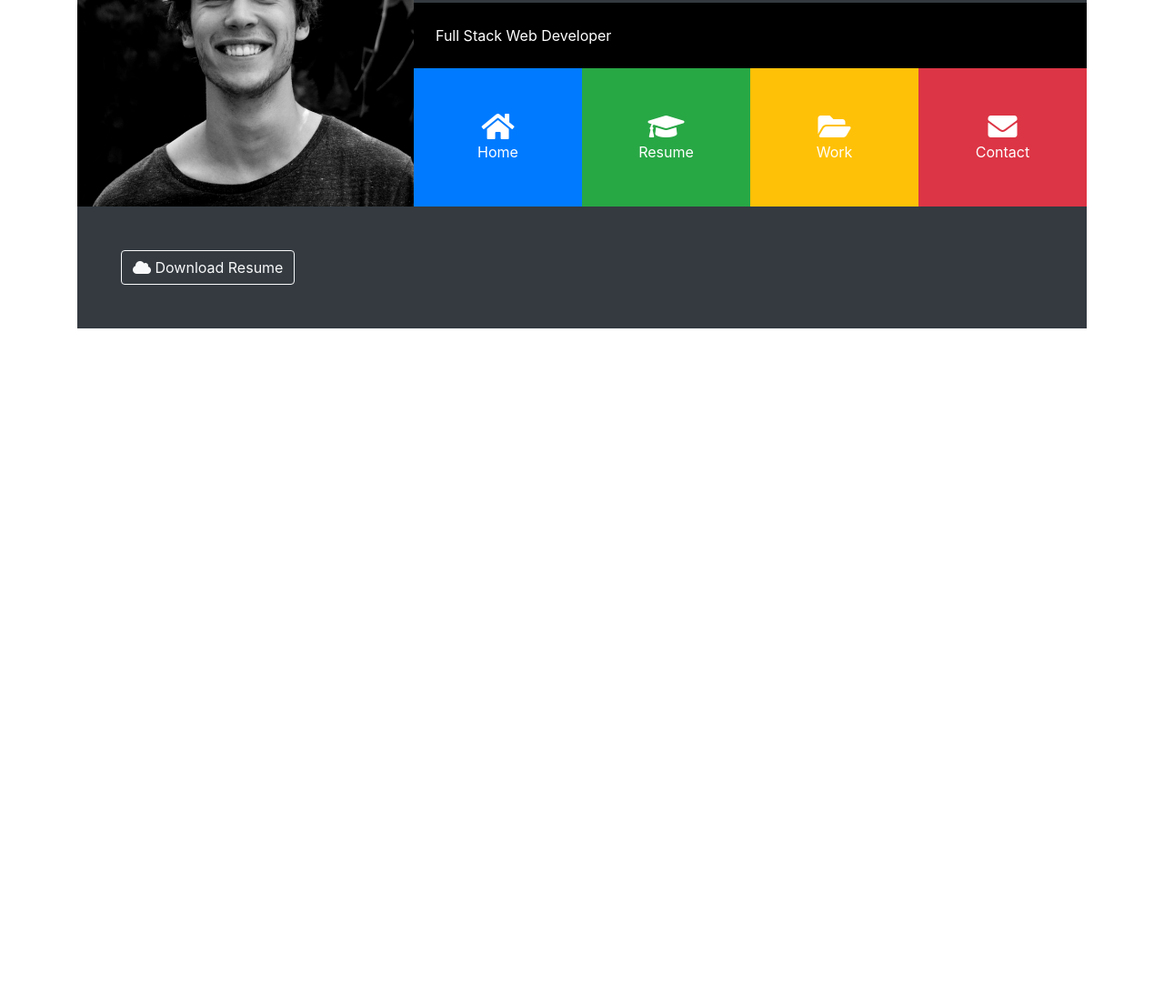
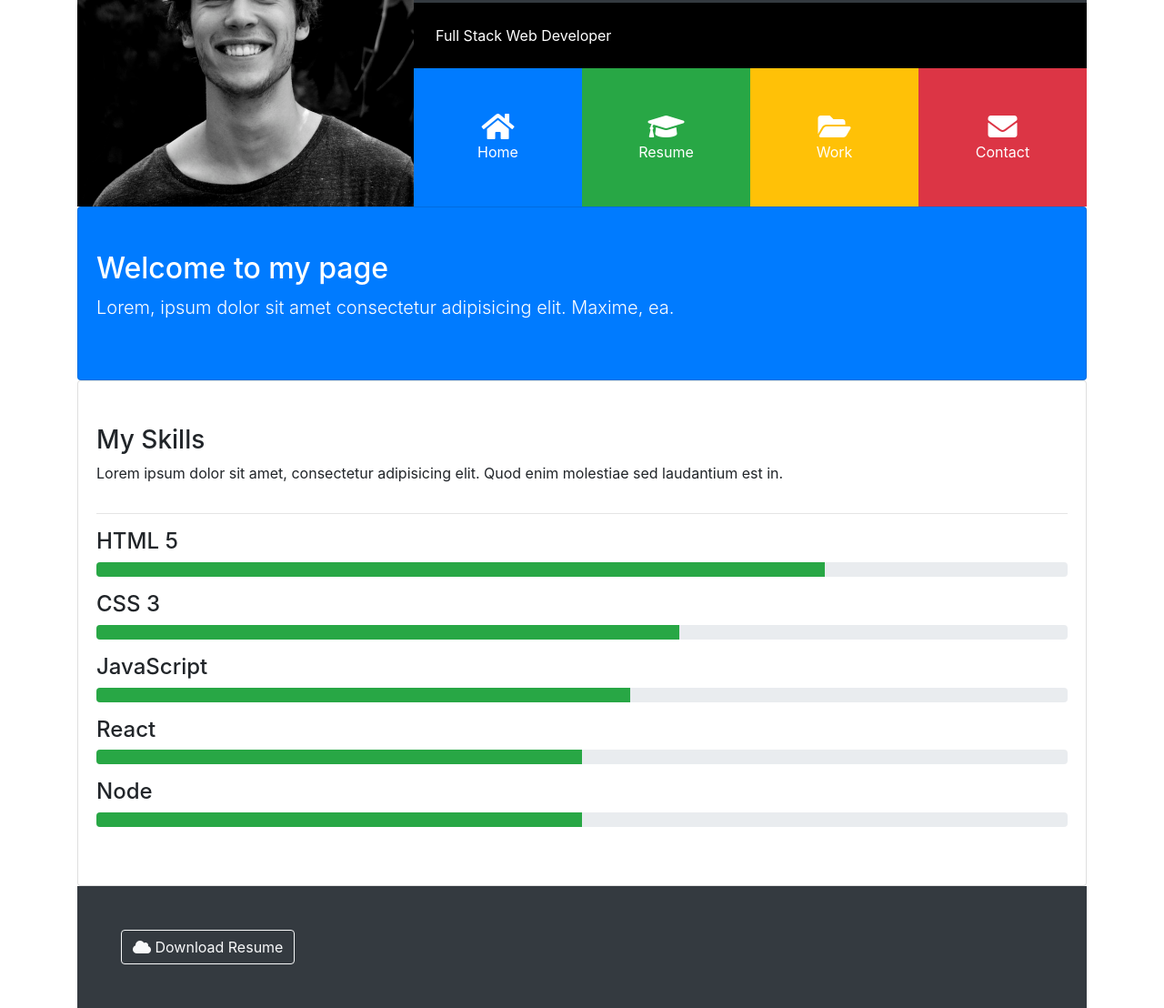
Before and after one commit to domdaviesit/portfoliogrid, a plain HTML site: page index.html in a window 1280 px wide. Shown: the part 168-1276 px from the top of the page at 91% size. Before the commit the page ends 800 px from the top, so only its background shows below. Drawn offline with nearby package versions, Linux system fonts and the light colour scheme.

Commit message:
coded resume collapse content

```diff
--- a/index.html
+++ b/index.html
@@ -80,6 +80,39 @@
       </div>
     </header>
 
+    <!-- Home -->
+    <!-- want it to show by default -->
+    <div class="collapse show" id="home">
+      <div class="card card-body bg-primary text-white py-5">
+        <h2>Welcome to my page</h2>
+        <p class="lead">Lorem, ipsum dolor sit amet consectetur adipisicing elit. Maxime, ea.</p>
+      </div>
+      <div class="card card-body py-5">
+        <h3>My Skills</h3>
+        <p>Lorem ipsum dolor sit amet, consectetur adipisicing elit. Quod enim molestiae sed laudantium est in.</p>
+        <hr>
+        <h4>HTML 5</h4>
+        <div class="progress mb-3">
+          <div class="progress-bar bg-success" style="width: 75%"></div>
+        </div>
+        <h4>CSS 3</h4>
+        <div class="progress mb-3">
+          <div class="progress-bar bg-success" style="width: 60%"></div>
+        </div>
+        <h4>JavaScript</h4>
+        <div class="progress mb-3">
+          <div class="progress-bar bg-success" style="width: 55%"></div>
+        </div>
+        <h4>React</h4>
+        <div class="progress mb-3">
+          <div class="progress-bar bg-success" style="width: 50%"></div>
+        </div>
+        <h4>Node</h4>
+        <div class="progress mb-3">
+          <div class="progress-bar bg-success" style="width: 50%"></div>
+        </div>
+      </div>
+    </div>
     <!-- Footer -->
     <footer id="main-footer" class="p-5 bg-dark text-white">
       <div class="row">
```
